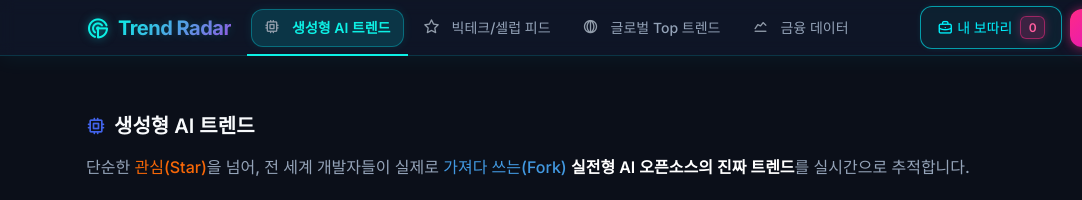
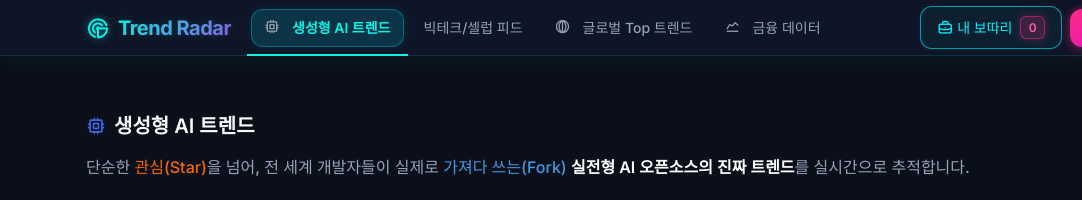
Before and after one commit to rachellk7711/trend-radar, a website: page index.html in a window 1280 px wide. Shown: the top 200 px of the page, 0-1082 px from the left. Drawn offline with nearby package versions, Linux system fonts and the light colour scheme.

Commit message:
style: remove star icon from 빅테크/셀럽 피드 tab

```diff
--- a/index.html
+++ b/index.html
@@ -83,7 +83,6 @@
             </li>
             <li class="nav-item" id="tab-celeb-feed" data-target="section-celeb">
               <a class="nav-link" href="#celeb-feed">
-                <span class="nav-link-icon d-md-none d-lg-inline-block"><i class="ti ti-star fs-3"></i></span>
                 <span class="nav-link-title">빅테크/셀럽 피드</span>
               </a>
             </li>
```
